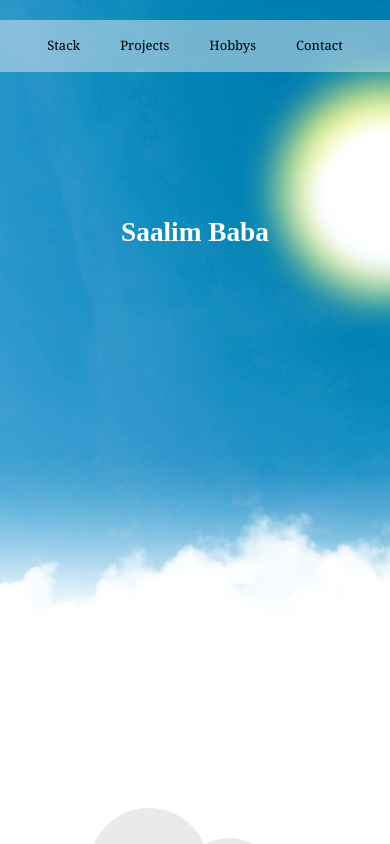
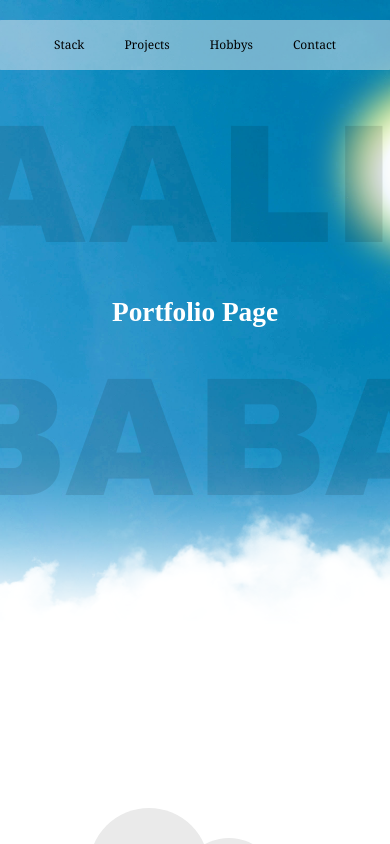
Before and after one commit to Saalim-Baba/PersonalWebsite, a Next.js app: page / in a window 390 px wide. Built offline with nearby package versions, Linux system fonts and the light colour scheme.

Commit message:
more responsiveness, added a big background, deleted some margins

```diff
--- a/src/app/css/hobbys.css
+++ b/src/app/css/hobbys.css
@@ -111,12 +111,6 @@
         place-items: center;
 
     }
-    .hobby:nth-child(odd){
-        margin-left: 50px;
-    }
-    .hobby:nth-child(even){
-        margin-right: 100px;
-    }
     #hobbys{
         height: 200vh;
     }
--- a/src/app/css/projects.css
+++ b/src/app/css/projects.css
@@ -52,7 +52,6 @@
     #projects{
         background: linear-gradient(white, #7ac3de, #7ac3de, #7ac3de, white );
         height: 250vh;
-        margin-top: 350px;
     }
 
     .cloud{
--- a/src/app/globals.css
+++ b/src/app/globals.css
@@ -427,6 +427,58 @@ body {
   .nav-link{
     font-size: 13px;
   }
+  .stack-cool {
+    font-size: 3rem;
+  }
+  .circle {
+    width: 8vw;
+    height: 8vw;
+  }
+}
+@media (max-width: 600px) {
+
+  html,body
+  {
+    width: 100%;
+    height: 100%;
+    margin: 0;
+    padding: 0;
+    overflow-x: hidden;
+  }
+  #sun {
+    width: 20vh;
+    right: -15vh;
+    top: 10vh;
+  }
+  .nav-link {
+    font-size: 12px;
+  }
+  .stack-cool {
+    font-size: 2rem;
+  }
+  .card {
+    width: 80vw;
+    padding: 5vw;
+  }
+  .card > img {
+    height: 40vw;
+  }
+  #Name {
+    font-size: 12vw;
+  }
+  #blob {
+    height: 30vw;
+  }
+  .background_grad {
+    padding-top: 60vw;
+  }
+  .circle {
+    width: 10vw;
+    height: 10vw;
+  }
+  #image-top {
+    height: 200vw;
+  }
 }
 @media (max-width: 1100px) {
 
--- a/src/app/page.js
+++ b/src/app/page.js
@@ -74,7 +74,7 @@ const HomePage = () => {
     return (
         <>
             <body>
-            <div id="image-top" className="flex flex-col justify-center mb-32 ">
+            <div id="image-top" className="flex flex-col justify-center ">
                 <Nav/>
                 <Image
                     src="/sun.png"
@@ -86,7 +86,7 @@ const HomePage = () => {
                 <Name/>
                 <Clouds/>
             </div>
-            <div id="stack" className="mt-36 hidden_raw">
+            <div id="stack" className="hidden_raw">
                 <div className='cloud'>
                     <h1 className="text-black absolute stack-cool">STACK</h1>
                 </div>
--- a/src/components/Hobbys.js
+++ b/src/components/Hobbys.js
@@ -9,9 +9,6 @@ export default function Hobbys(){
         { name: "Technical"},
         { name: "Skisport"},
     ];
-
-
-
     return (
         <>
         <div className="hobby-container w-full grid grid-cols-4 auto-rows-auto gap-y-3 gap-x-4 p-20 ">
--- a/src/components/Name.js
+++ b/src/components/Name.js
@@ -20,8 +20,22 @@ export default function Name() {
     }, []);
 
     return (
-        <h1 ref={textRef} id={"Name"} className="text-center text-[6vh] text-white mb-40 hidden_raw">
-            Saalim Baba
-        </h1>
+        <div className="relative text-center">
+            <div className="absolute inset-0 flex items-center justify-center pointer-events-none">
+                <span
+                    className="text-[20vh] text-black uppercase opacity-10 select-none"
+                    style={{ fontFamily: 'Arial Black, sans-serif' }}
+                >
+                    SAALIM BABA
+                </span>
+            </div>
+            <h1
+                ref={textRef}
+                id="Name"
+                className="relative text-[6vh] text-white hidden_raw"
+            >
+                Portfolio Page <br />
+            </h1>
+        </div>
     );
 }
--- a/src/components/Nav.js
+++ b/src/components/Nav.js
@@ -4,7 +4,7 @@ import Image from "next/image";
 export default function Nav() {
     return (
         <div className="font-serif text-center align-center">
-            <nav className="w-[400px] bg-gray-200 rounded-md bg-opacity-50 fixed top-5 left-1/2 transform -translate-x-1/2 z-[1000]">
+            <nav className="w-[400px] bg-gray-200 rounded-md bg-opacity-50 fixed top-5 left-1/2 transform -translate-x-1/2 z-[11100]">
                 <div className="container py-4">
                     <div className="flex justify-center space-x-10">
                         <a href="#stack" className="nav-link transition duration-300">
```
Lines whose indentation alone changed are shown as unchanged.
